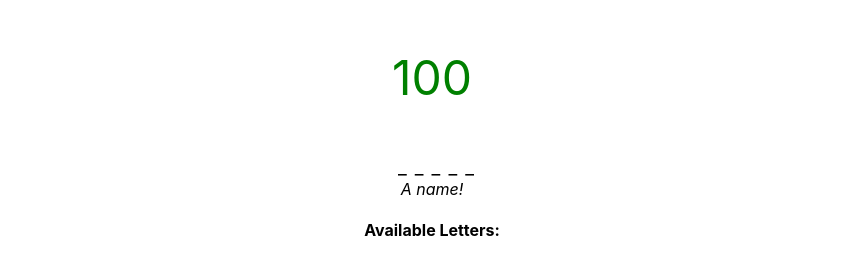
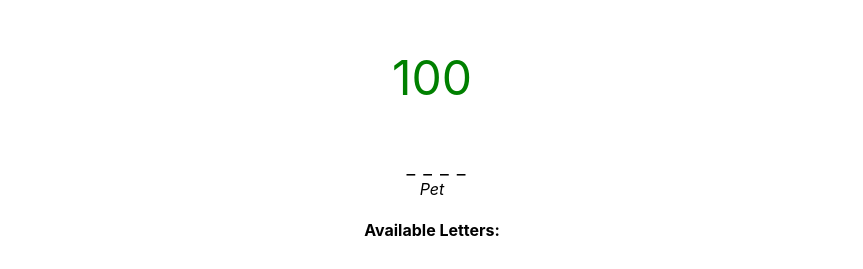
Before and after one commit to m7md389/hangman-, a React (Create React App) app: page / in a window 1280 px wide. Shown: the top 269 px of the page, without its empty margins (208-1071 px from the left). Built offline with nearby package versions, Linux system fonts and the light colour scheme.

Commit message:
add words

```diff
--- a/src/App.jsx
+++ b/src/App.jsx
@@ -23,36 +23,41 @@ class App extends Component {
 
   words = [
     {
-      word: "Ameer",
-      hint: "A name!",
-      played: false,
+      word: "Amazon",
+      hint: "Jeff Bezos",
     },
     {
-      word: "Shokre",
-      hint: "A name!",
-      played: false,
+      word: "Cat!",
+      hint: "Pet",
     },
-    // {
-    //   word: "Lotem",
-    //   hint: "The best teacher!",
-    //   played: false,
-    // },
-    // {
-    //   word: "Byte",
-    //   hint: "The test!",
-    //   played: false,
-    // },
-    // {
-    //   word: "FullStack",
-    //   hint: "Our course",
-    //   played: false,
-    // },
-    // {
-    //   word: "New York",
-    //   hint: "Richest city in the world",
-    //   played: false,
-    // },
-  ];
+    {
+      word: "Byte",
+      hint: "The test",
+    },
+    {
+      word: "FullStack",
+      hint: "Our course",
+    },
+    {
+      word: "Lotem",
+      hint: "A name",
+    },
+    {
+      word: "New York",
+      hint: "American state",
+    },
+    {
+      word: "REACT",
+      hint: "R in MERN",
+    },
+    {
+      word: "Tea",
+      hint: "Most consumed beverages around the world, exclude water!",
+    },
+  ].map((word) => {
+    word.played = false;
+    return word;
+  });
 
   render() {
     return (
```
